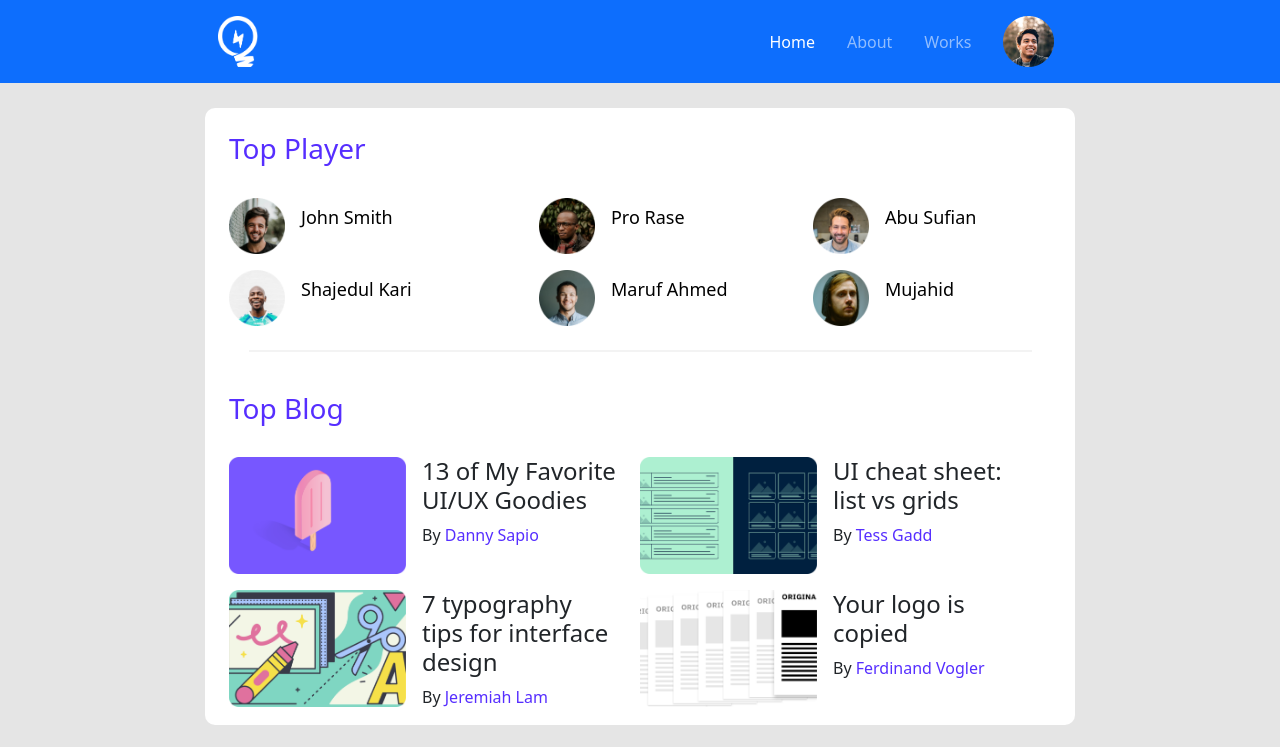
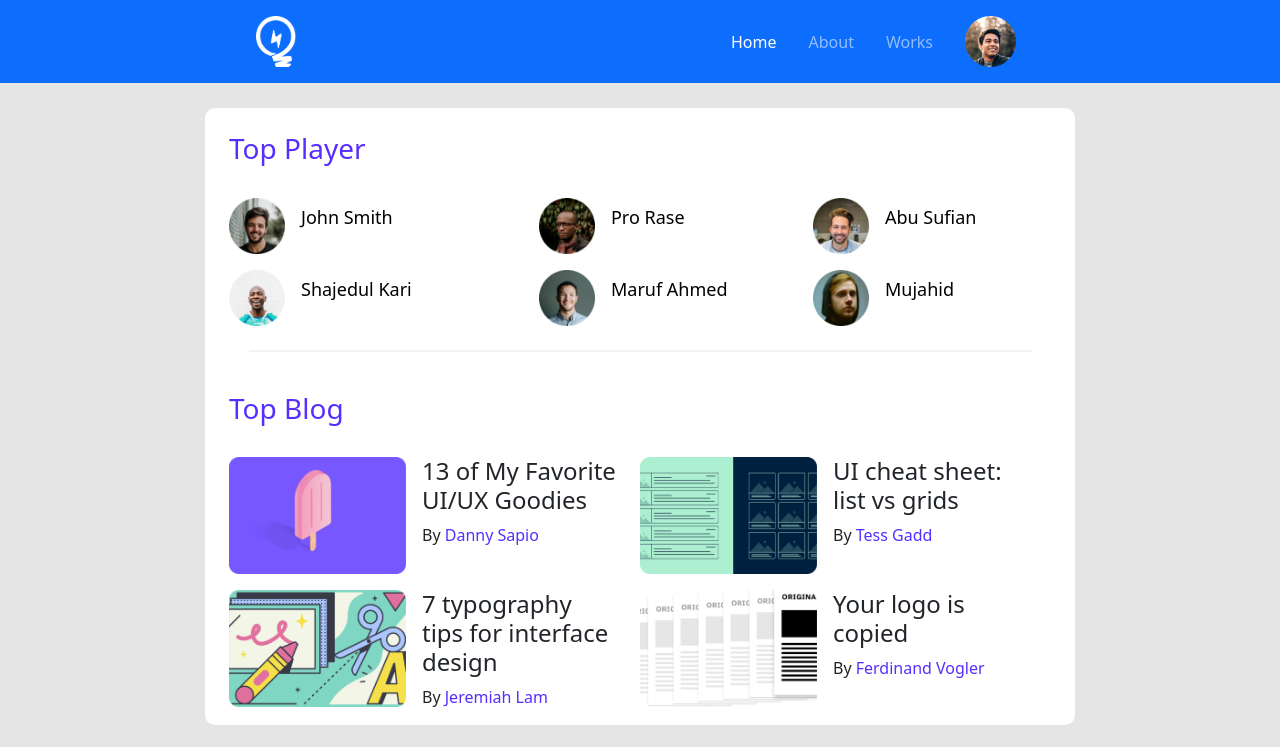
Before and after one commit to zubaer-rahman/leader-board, a plain HTML site: page index.html in a window 1280 px wide. Shown: the top 747 px of the page. Drawn offline with nearby package versions, Linux system fonts and the light colour scheme.

Commit message:
Revert "updatiion complete"

```diff
--- a/styles/style.css
+++ b/styles/style.css
@@ -16,8 +16,8 @@ main{
     height: 51px;
 }
 .navbar-content{
-    padding-left: 17%;
-    padding-right: 17%;
+    padding-left: 20%;
+    padding-right: 20%;
 }
 .pb-combined-container{
     width: 870px;
```
